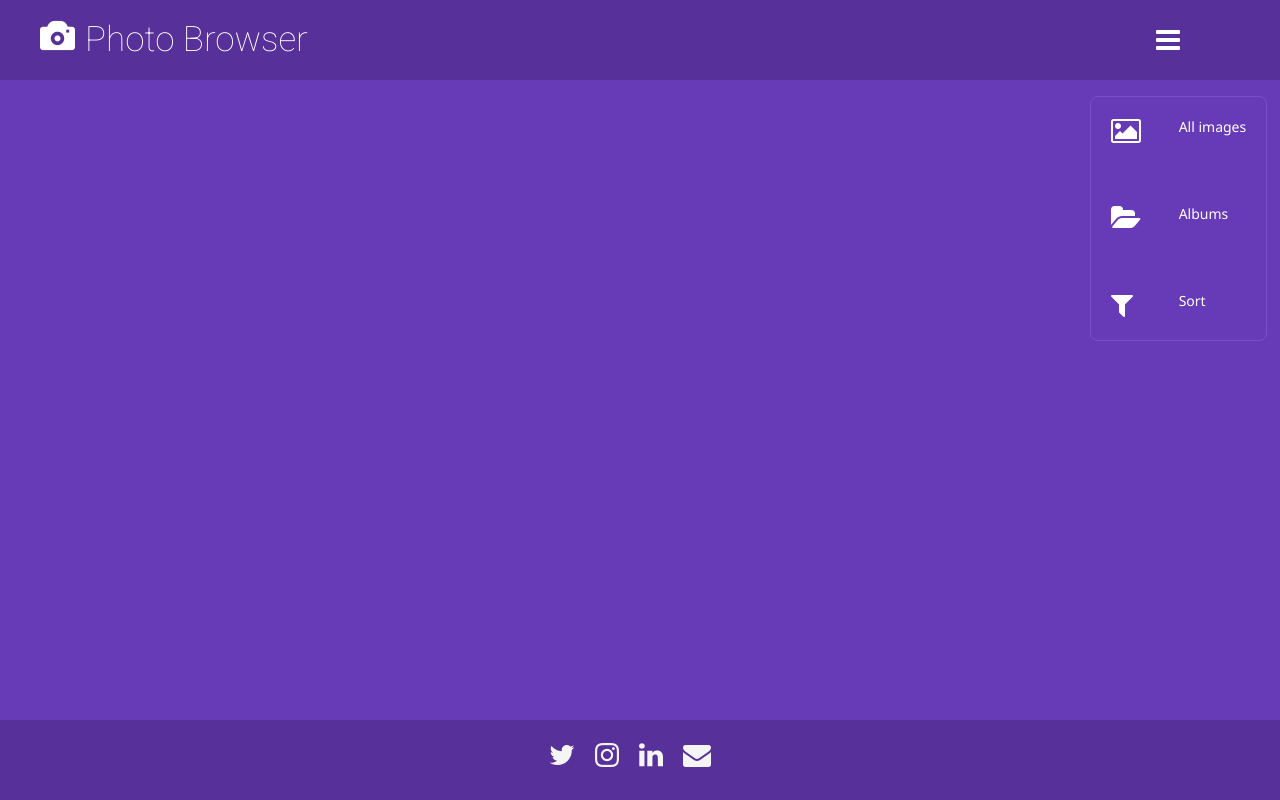
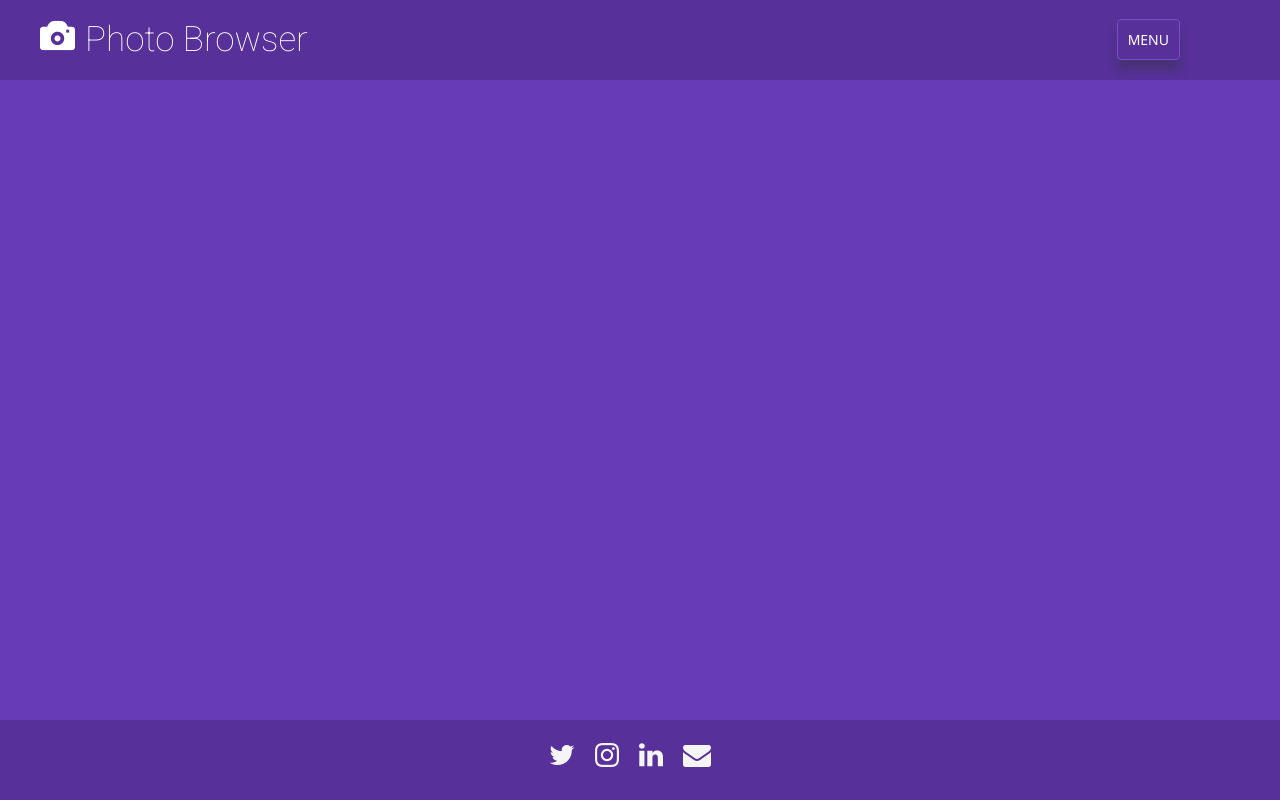
Before and after one commit to stevematdavies/photo-browser-task, an Angular app: page / in a window 1280 px wide. Built offline with nearby package versions, Linux system fonts and the light colour scheme.

Commit message:
cleaning up and adding basic functionality

```diff
--- a/src/app/app-menu/app-menu.component.html
+++ b/src/app/app-menu/app-menu.component.html
@@ -1,7 +1,12 @@
 <div class="app-menu">
-  <div class="app-menu__toggle"><i class="fa fa-bars fa-2x"></i></div>
 
-  <div class="app-menu__popup">
+  <a class="app-menu__toggle" (click)="onToggleMenu()">
+    <div class="app-menu__toggle--text">
+      {{toggleMenu? 'Close' : 'Menu'}}
+    </div>
+  </a>
+
+  <div *ngIf="toggleMenu" class="app-menu__popup">
     <div class="app-menu__selection">
       <div class="app-menu__list-item"><i class="fa fa-image fa-2x"></i></div>
       <div class="app-menu__list-item app-menu__selection-item--link">All images</div>
--- a/src/app/app-menu/app-menu.component.scss
+++ b/src/app/app-menu/app-menu.component.scss
@@ -6,6 +6,30 @@
   margin-right: 10rem;
 
   &__toggle {
+    color: white;
+    text-decoration: none;
+    margin-top: .6rem;
+    text-transform: uppercase;
+    border: 1px solid $color-highlight-light;
+    padding: 1rem;
+    border-radius: 4px;
+    transition: all .3s;
+    box-shadow: 0 1rem 1rem rgba($color-shadow, .4);
+
+    > div {
+      display: inline;
+    }
+
+    &:hover {
+      cursor: pointer;
+      font-weight: 600;
+    }
+
+    &:active {
+      box-shadow: 0 .2rem .2rem rgba($color-shadow, .5);
+    }
+
+
   }
 
   &__popup {
@@ -13,7 +37,7 @@
     border: 1px solid $color-highlight-light;
     border-radius: 8px;
     top: 12vh;
-    right: 1vw;
+    right: 2vw;
     display: grid;
     grid-template-rows: repeat(3, 1fr);
     align-items: center;
--- a/src/app/app-menu/app-menu.component.ts
+++ b/src/app/app-menu/app-menu.component.ts
@@ -7,9 +7,15 @@ import { Component, OnInit } from '@angular/core';
 })
 export class AppMenuComponent implements OnInit {
 
+  toggleMenu: Boolean = false;
+
   constructor() { }
 
   ngOnInit() {
   }
 
+  onToggleMenu() {
+    this.toggleMenu = !this.toggleMenu;
+  }
+
 }
--- a/src/app/photo-browser/photo-browser.component.scss
+++ b/src/app/photo-browser/photo-browser.component.scss
@@ -13,22 +13,10 @@
     width: 100%;
     grid-row: 1 / 2;
     grid-column: 1 / -1;
-    display: grid;
-    grid-template-columns: [left-start] auto [left-end middle-start] 1fr [middle-end right-start] auto [right-end];
-    justify-items: start;
+    display: flex;
     align-items: center;
+    justify-content: space-between;
 
-    &--left {
-      grid-column: left-start / left-end;
-    }
-
-    &--middle {
-      grid-column: middle-start / middle-end;
-    }
-
-    &--right  {
-      grid-column: right-start / right-end;
-    }
   }
 
   &__footer {
--- a/src/sass/_variables.scss
+++ b/src/sass/_variables.scss
@@ -5,6 +5,7 @@ $color-tertiary: #2f3542;
 $color-tertiary-lighter: #323846;
 $color-grey-dark: #ced6e0;
 $color-highlight:rgb(95, 58, 158);
+$color-highlight-light:rgb(207, 156, 241);
 $color-highlight-light:rgb(123, 77, 202);
 $color-shadow: #2f3542;
 $color-purple: #673AB7;
```
